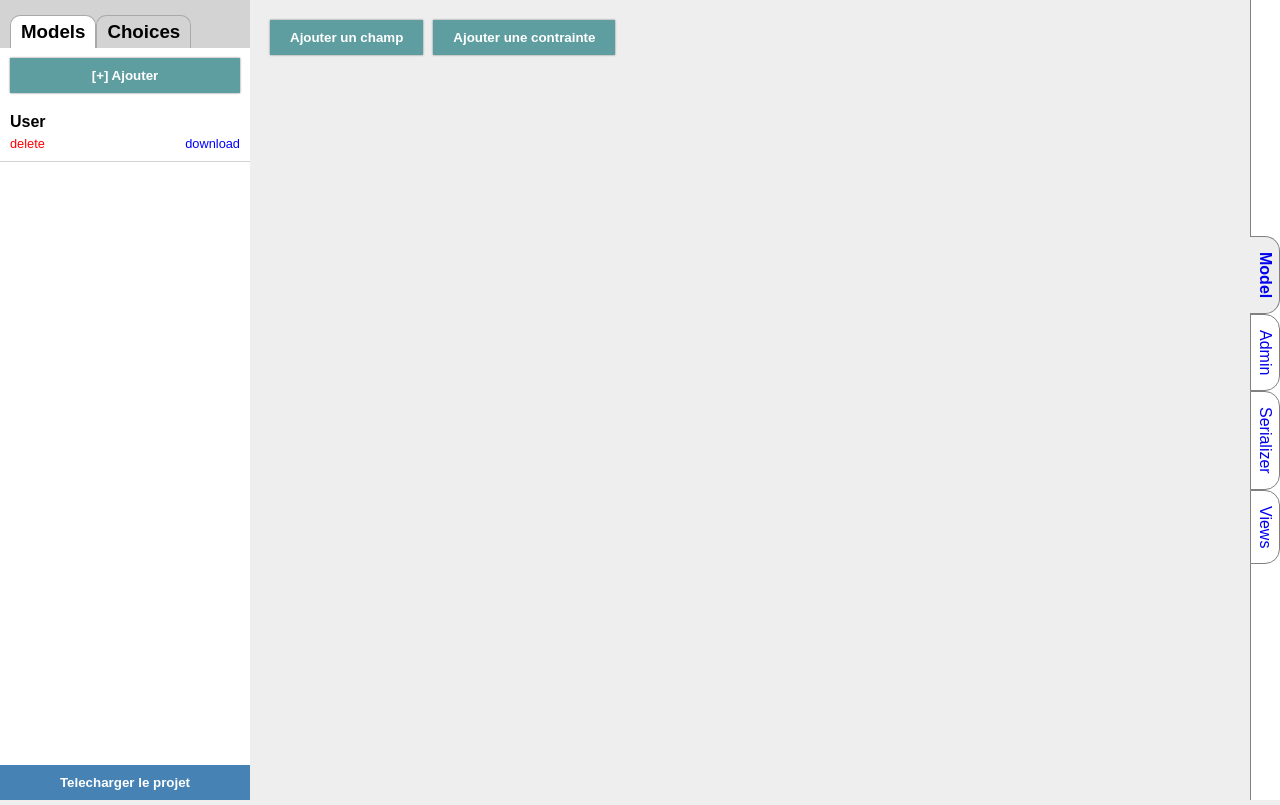
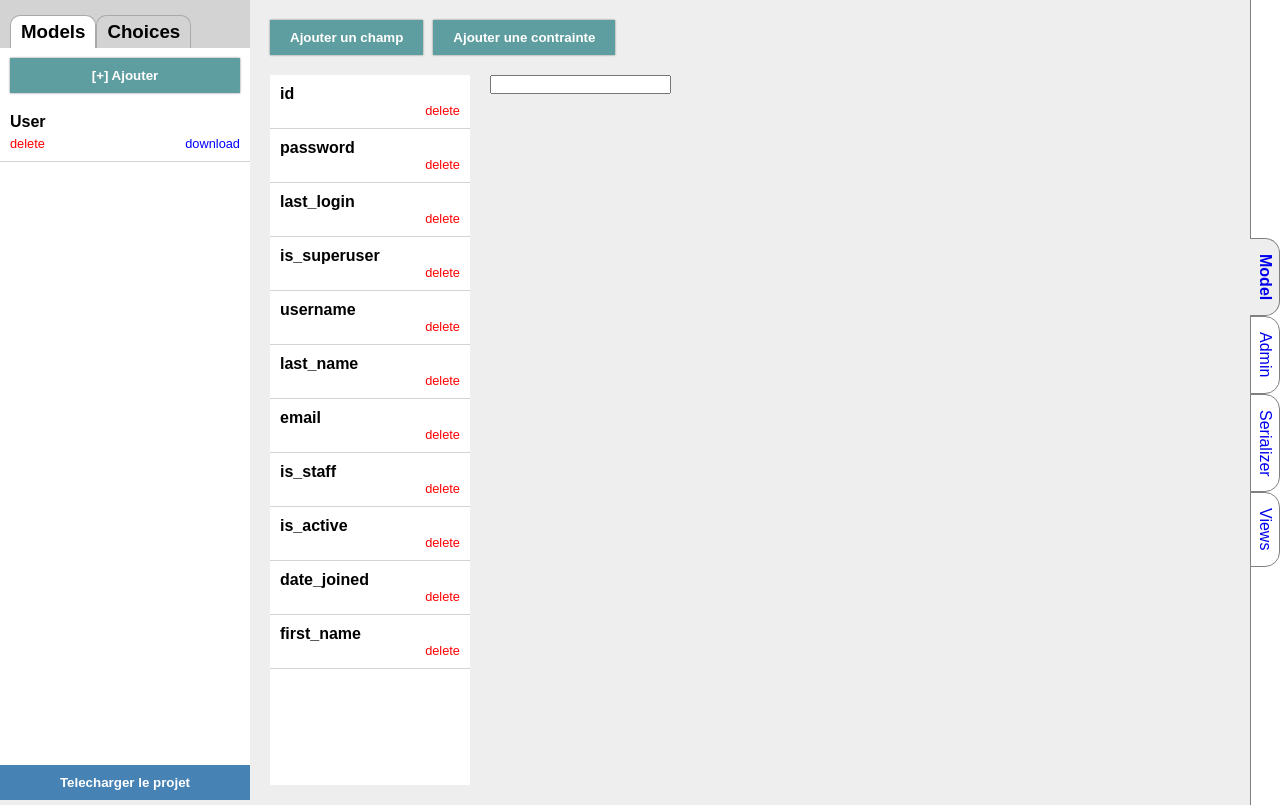
Before and after one commit to INGANZAMARUMPU/umuDyango, a Vue app: page / in a window 1280 px wide. Built offline with nearby package versions, Linux system fonts and the light colour scheme.

Commit message:
display fields

```diff
--- /dev/null
+++ b/src/components/field.vue
@@ -0,0 +1,71 @@
+<template>
+	<div class="item" @dblclick="editName">
+		<input
+			type="text"
+			placeholder="nom du item"
+			@keyup.enter="renameModel"
+			v-model="nom"
+			v-if="Object.keys(item).length==0 || edit">
+		<h4 v-else>
+			{{ Object.keys(item)[0] }}
+		</h4>
+		<div class="right">
+			<span class="btn red">delete</span>
+		</div>
+	</div>
+</template>
+
+<script>
+export default {
+	props: ["item"],
+  data(){
+    return {
+      edit: false,
+      nom:"",
+    }
+  },
+  methods:{
+  	renameModel(){
+  		this.item.name = ""
+  		this.nom = this.nom.replace("-", " ")
+  		this.nom = this.nom.replace("-", " ")
+  		for(let x of this.nom.split(" ")){
+  			this.item.name += x.charAt(0).toUpperCase() + x.slice(1)
+  		}
+  		this.edit = false
+  	},
+  	editName(){
+  		this.nom = this.item.name
+  		this.edit=true
+  	}
+  }
+}
+</script>
+<style scoped>
+.item{
+	padding: 10px;
+	border-bottom: 1px solid lightgray;
+	cursor: default;
+}
+.item:hover{
+	background-color: #f0f0f0;
+}
+ input{
+	padding: 5px;
+	width: 100%;
+}
+.btn{
+	font-size: .8em;
+}
+.btn:hover{
+	text-decoration: underline;
+	cursor: default;
+}
+.red{
+	color: red;
+}
+.right{
+	display: flex;
+	justify-content: flex-end;
+}
+</style>
--- a/src/components/models_menu.vue
+++ b/src/components/models_menu.vue
@@ -15,7 +15,10 @@
 				</button>
 			</div>
 			<div>
-				<Model v-for="model in models" :item="model"/>
+				<Model
+					v-for="model in models"
+					:item="model"
+					@click="$store.state.selected_model=model"/>
 			</div>
 		</div>
 		<div class="body" v-else>
@@ -49,6 +52,9 @@ export default {
   	models(new_val){
   		this.$store.state.models = new_val
   	}
+  },
+  mounted(){
+    this.$store.state.current_model = this.$store.state.models[0]
   }
 }
 </script>
--- a/src/views/Home.vue
+++ b/src/views/Home.vue
@@ -4,14 +4,60 @@
       <button>Ajouter un champ</button>
       <button>Ajouter une contrainte</button>
     </div>
+    <div class="body">
+      <div class="fields">
+        <Field
+          v-for="field in model.fields"
+          :item="field"
+          @click="current_field=field"
+          @delete="remove(field)"/>
+      </div>
+      <div class="properties">
+        <div class="field">
+          <label></label>
+          <input type="text" />
+        </div>
+      </div>
+    </div>
   </div>
 </template>
 
 <script>
+import Field from "../components/field"
+export default {
+  components:{ Field },
+  data(){
+    return {
+      model: this.$store.state.current_model,
+      current_field:null
+    }
+  },
+  watch:{
+    "$store.state.current_model"(new_val){
+      this.model = new_val
+    }
+  },
+  methods:{
+    remove(field){
+
+    }
+  }
+}
 </script>
 
 <style scoped>
 .btns>button{
   margin-right: 10px;
 }
+.body{
+  display: flex;
+  padding-top: 20px;
+}
+.fields{
+  width: 200px;
+  background-color: white;
+  height: calc(100vh - 90px);
+  overflow-y: scroll;
+  margin-right: 20px;
+}
 </style>
```
